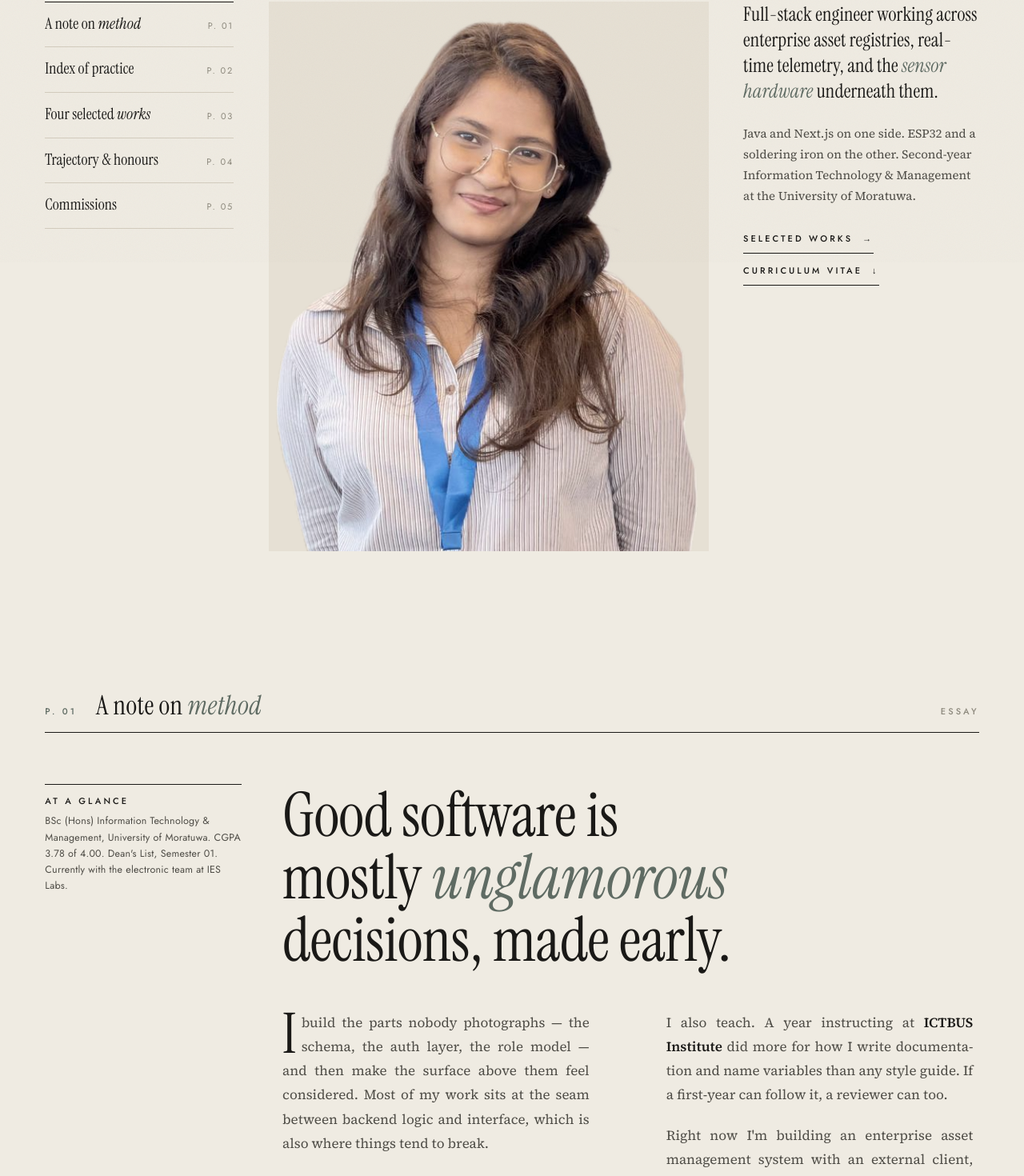
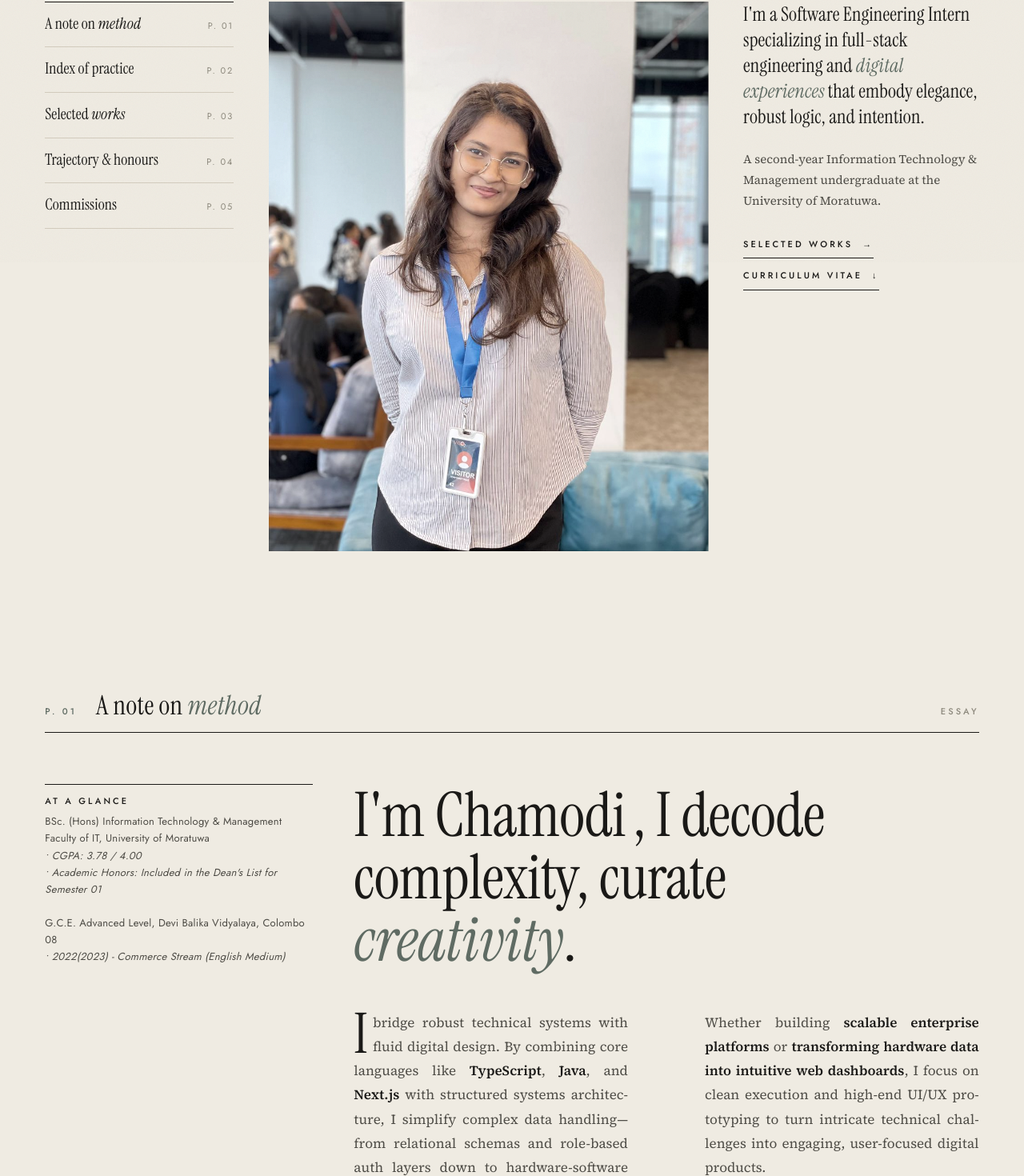
Before and after one commit to Chamodi-Karunarathne/chamodi-personal-portfolio, a Next.js app: page / in a window 1280 px wide. Shown: the part 472-1942 px from the top of the page at 80% size. Built offline with nearby package versions, Linux system fonts and the light colour scheme.

Commit message:
feat: add AboutSection and CoverSection components with global base styles

```diff
--- a/app/components/AboutSection.tsx
+++ b/app/components/AboutSection.tsx
@@ -10,23 +10,23 @@ export default function AboutSection() {
       <div className="feature">
         <aside className="note rv">
           <b>At a glance</b>
-          BSc (Hons) Information Technology &amp; Management, University of Moratuwa. CGPA 3.78 of 4.00. Dean&apos;s List, Semester 01. Currently with the electronic team at IES Labs.
+          BSc. (Hons) Information Technology &amp; Management<br />
+          Faculty of IT, University of Moratuwa<br />
+          <i>&bull; CGPA: 3.78 / 4.00</i><br />
+          <i>&bull; Academic Honors: Included in the Dean&apos;s List for Semester 01</i>
+          <br /><br />
+          G.C.E. Advanced Level, Devi Balika Vidyalaya, Colombo 08<br />
+          <i>&bull; 2022(2023) - Commerce Stream (English Medium)</i>
         </aside>
 
         <div>
-          <h3 className="headline rv">Good software is mostly <i>unglamorous</i> decisions, made early.</h3>
+          <h3 className="headline rv">I'm Chamodi , I decode complexity, curate <i>creativity</i>.</h3>
           <div className="cols rv">
             <p>
-              I build the parts nobody photographs — the schema, the auth layer, the role model — and then make the surface above them feel considered. Most of my work sits at the seam between backend logic and interface, which is also where things tend to break.
+              I bridge robust technical systems with fluid digital design. By combining core languages like <b>TypeScript</b>, <b>Java</b>, and <b>Next.js</b> with structured systems architecture, I simplify complex data handling&mdash;from relational schemas and role-based auth layers down to hardware-software integration.
             </p>
             <p>
-              At <b>IES Labs</b> I work on IoT and embedded systems alongside the electronic team, so a project rarely stops at the API. On Skyforge I designed the sensor PCB in EasyEDA and then wrote the dashboard that read from it — the same data followed end to end, from a trace on a board to a chart in a browser. Knowing what the sensor actually does changes how you write the code that receives it.
-            </p>
-            <p>
-              I also teach. A year instructing at <b>ICTBUS Institute</b> did more for how I write documentation and name variables than any style guide. If a first-year can follow it, a reviewer can too.
-            </p>
-            <p>
-              Right now I&apos;m building an enterprise asset management system with an external client, and looking for a <b>software engineering internship</b> where the hardware and the software are both on the table.
+              Whether building <b>scalable enterprise platforms</b> or <b>transforming hardware data into intuitive web dashboards</b>, I focus on clean execution and high-end UI/UX prototyping to turn intricate technical challenges into engaging, user-focused digital products.
             </p>
           </div>
         </div>
--- a/app/components/CoverSection.tsx
+++ b/app/components/CoverSection.tsx
@@ -26,7 +26,7 @@ export default function CoverSection() {
             <span className="p">P. 02</span>
           </a>
           <a href="#works">
-            <span className="t">Four selected <i>works</i></span>
+            <span className="t">Selected <i>works</i></span>
             <span className="p">P. 03</span>
           </a>
           <a href="#trajectory">
@@ -40,17 +40,17 @@ export default function CoverSection() {
         </nav>
 
         <figure className="fig cover__portrait">
-          <img src="/my_pic.png" alt="Portrait of Chamodi Karunarathne" />
+          <img src="/me wso2.jpg" alt="Portrait of Chamodi Karunarathne" />
           <div className="fig__fb">Portrait — image not loaded</div>
         </figure>
 
         <div className="cover__aside">
           <div>
             <p className="deck">
-              Full-stack engineer working across enterprise asset registries, real-time telemetry, and the <i>sensor hardware</i> underneath them.
+              I'm a Software Engineering Intern specializing in full-stack engineering and <i>digital experiences </i>that embody elegance, robust logic, and intention.
             </p>
             <p className="sub">
-              Java and Next.js on one side. ESP32 and a soldering iron on the other. Second-year Information Technology &amp; Management at the University of Moratuwa.
+              A second-year Information Technology & Management undergraduate at the University of Moratuwa.
             </p>
           </div>
           <div className="acts">
--- a/app/globals.css
+++ b/app/globals.css
@@ -228,9 +228,9 @@ html[data-theme="midnight"] .fig:hover img{filter:grayscale(.08) saturate(.88) b
 /* ============================================================
    FEATURE / ABOUT
    ============================================================ */
-.feature{display:grid;grid-template-columns:2.2fr 7.8fr;gap:clamp(24px,4vw,var(--s9))}
+.feature{display:grid;grid-template-columns:3fr 7fr;gap:clamp(24px,4vw,var(--s9))}
 .note{
-  font-family:var(--f-label);font-weight:400;font-size:.78rem;line-height:1.62;
+  font-family:var(--f-label);font-weight:400;font-size:var(--t-caption);line-height:1.62;
   color:var(--ink-70);letter-spacing:.02em;border-top:1px solid var(--ink);
   padding-top:var(--s3);
 }
```
Also changed, not shown: public/me wso2.jpg (added).
